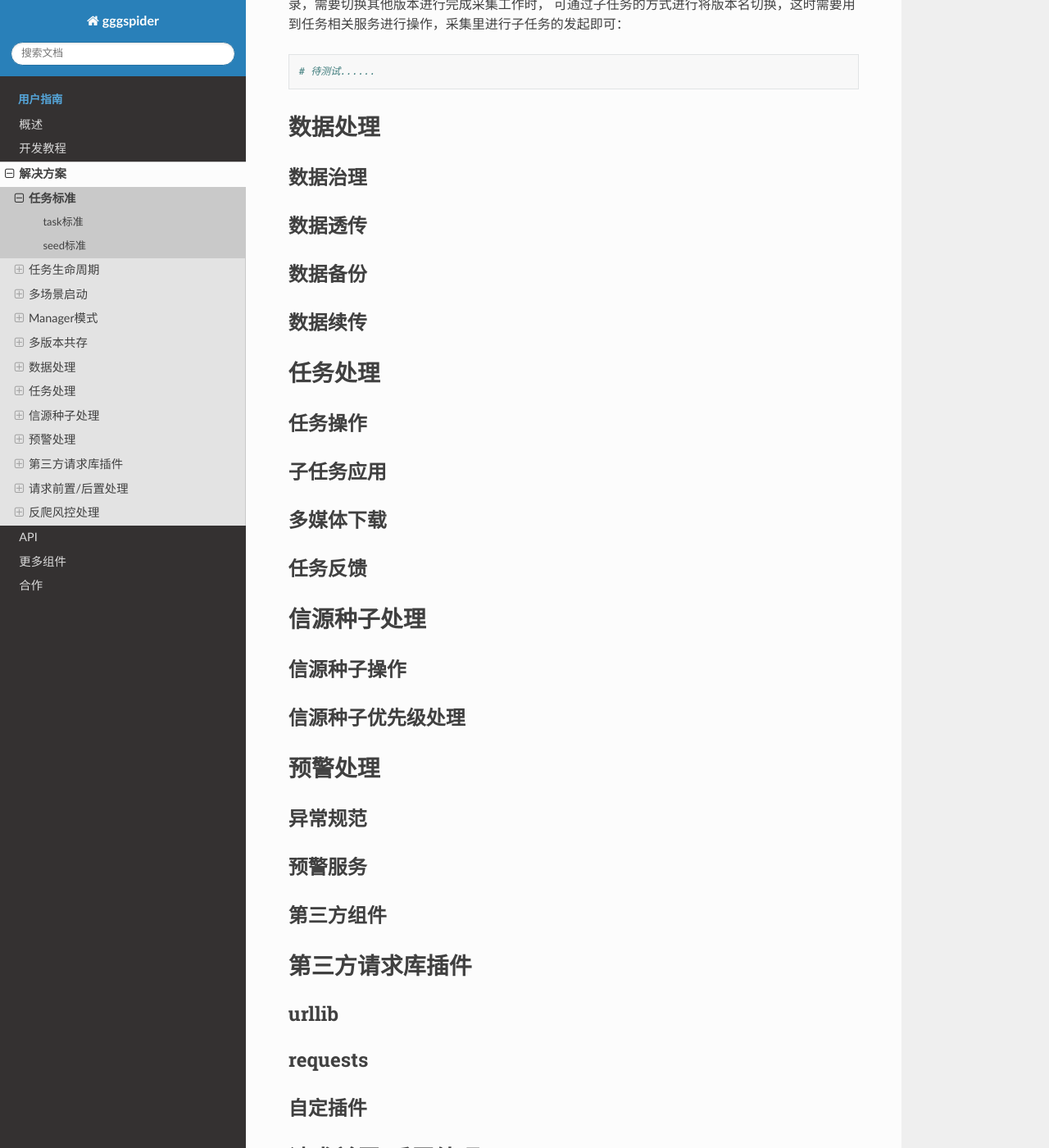
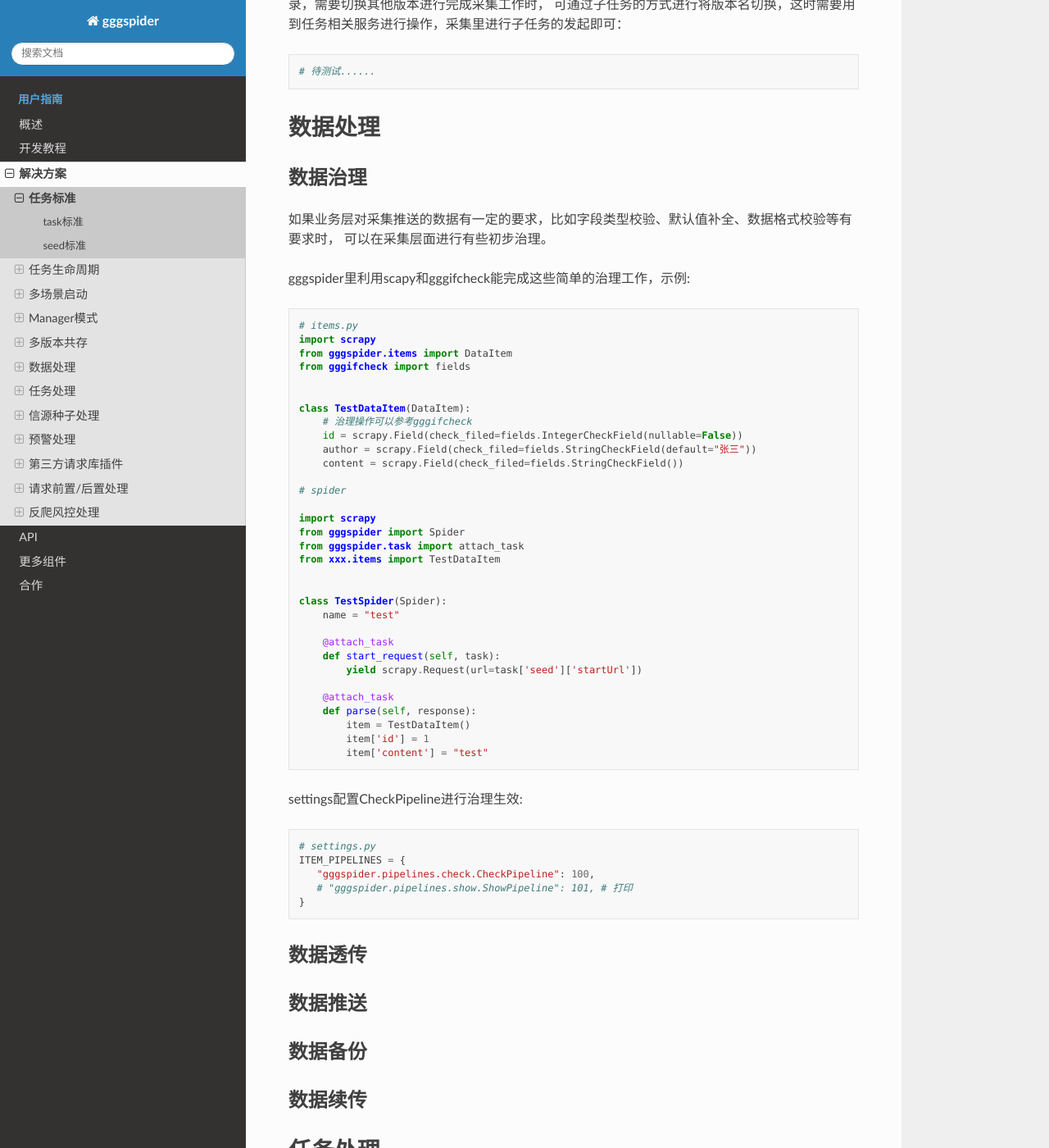
Before and after one commit to kusen-alpha/gggspider-docs, a Sphinx documentation site: the page built from source/solutions/solutions.md, in a window 1280 px wide and 1400 px high, scrolled down 11075 px. Shown: the whole window at 82% size. Built offline with Sphinx 7.4.7 and the Read the Docs theme 2.0.0, drawn with Linux system fonts in a browser that asks for light colours.

Commit message:
更新文档

````diff
--- a/source/solutions/solutions.md
+++ b/source/solutions/solutions.md
@@ -469,7 +469,58 @@ if __name__ == '__main__':
 
 ## 数据治理
 
+如果业务层对采集推送的数据有一定的要求，比如字段类型校验、默认值补全、数据格式校验等有要求时，
+可以在采集层面进行有些初步治理。
+
+gggspider里利用scapy和gggifcheck能完成这些简单的治理工作，示例:
+
+```python
+# items.py
+import scrapy
+from gggspider.items import DataItem
+from gggifcheck import fields
+
+
+class TestDataItem(DataItem):
+    # 治理操作可以参考gggifcheck
+    id = scrapy.Field(check_filed=fields.IntegerCheckField(nullable=False))
+    author = scrapy.Field(check_filed=fields.StringCheckField(default="张三"))
+    content = scrapy.Field(check_filed=fields.StringCheckField())
+
+# spider
+
+import scrapy
+from gggspider import Spider
+from gggspider.task import attach_task
+from xxx.items import TestDataItem
+
+
+class TestSpider(Spider):
+    name = "test"
+
+    @attach_task
+    def start_request(self, task):
+        yield scrapy.Request(url=task['seed']['startUrl'])
+
+    @attach_task
+    def parse(self, response):
+        item = TestDataItem()
+        item['id'] = 1
+        item['content'] = "test"
+```
+
+settings配置CheckPipeline进行治理生效:
+
+```python
+# settings.py
+ITEM_PIPELINES = {
+   "gggspider.pipelines.check.CheckPipeline": 100,
+   # "gggspider.pipelines.show.ShowPipeline": 101, # 打印
+}
+```
 ## 数据透传
+
+## 数据推送
 
 ## 数据备份
 
````
Also changed, not shown: source/summary/summary.md (+3 -3 lines).
